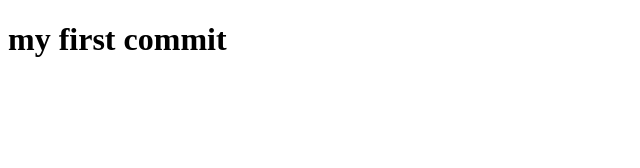
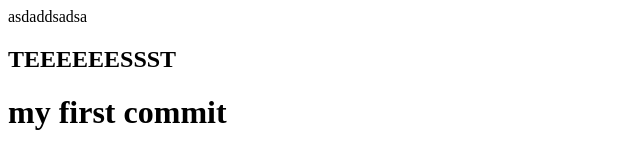
Before and after one commit to GiorgiJangveladze/Lecture_4, a plain HTML site: page index.html in a window 1280 px wide. Shown: the whole page, without its empty margins (0-640 px from the left). Drawn offline with Linux system fonts and the light colour scheme.

Commit message:
my second commit

```diff
--- a/index.html
+++ b/index.html
@@ -4,6 +4,8 @@
 	<title>index</title>
 </head>
 <body>
+	<div> asdaddsadsa</div>
+	<h2>TEEEEEESSST</h2>
 	<h1 class="test">my first commit</h1>
 </body>
 </html>
```
